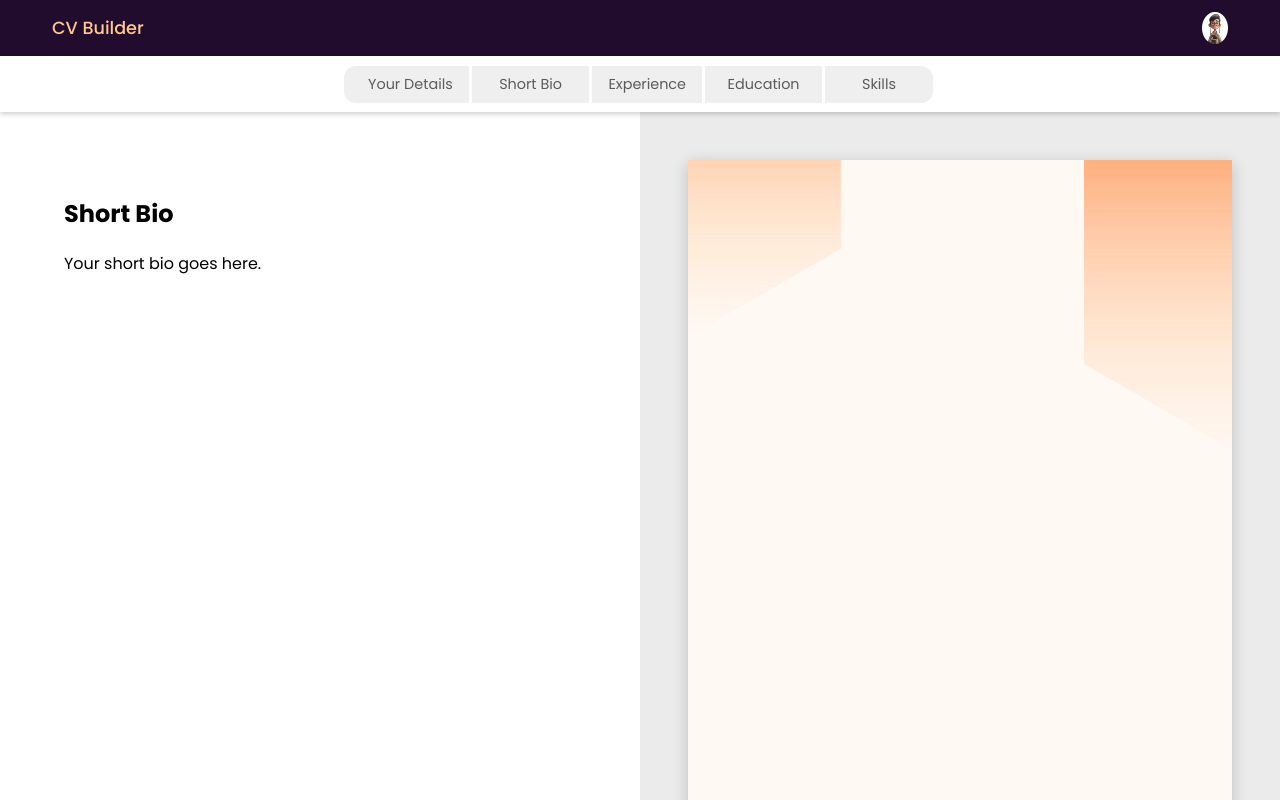
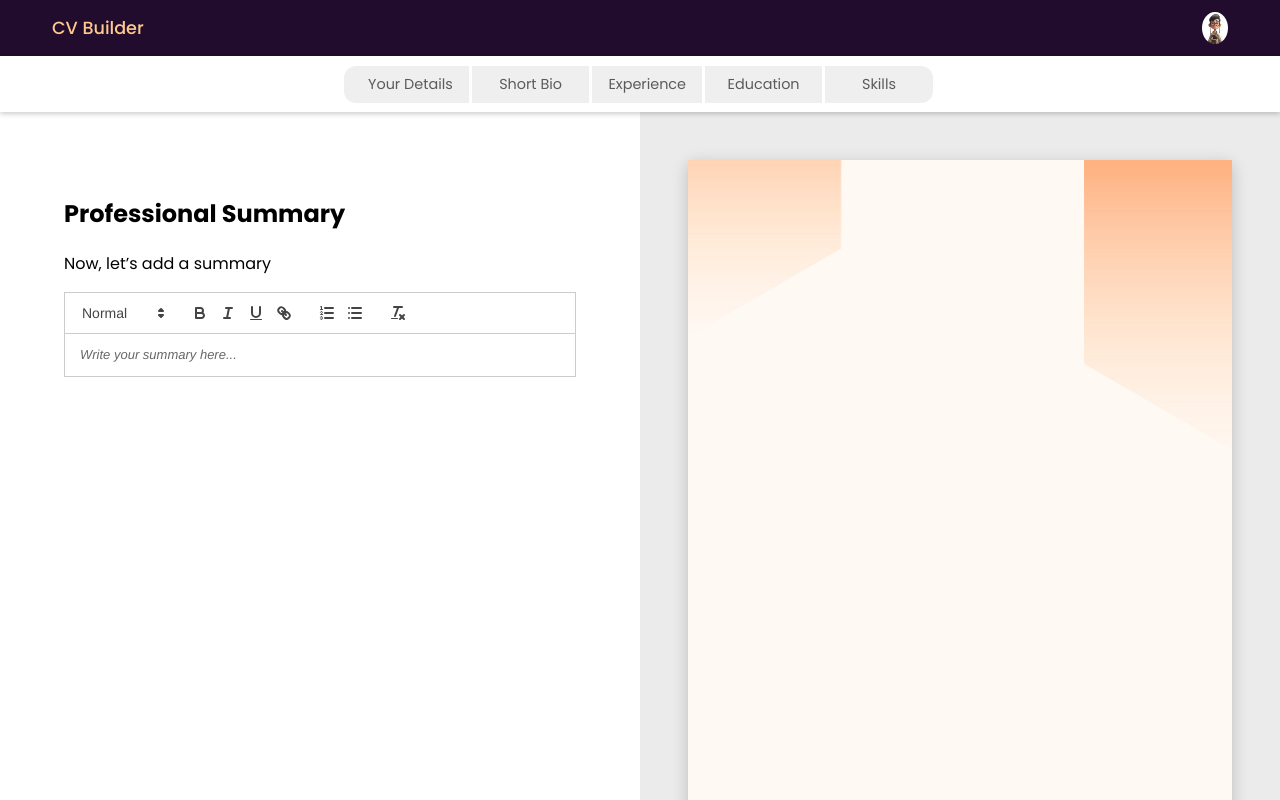
Before and after one commit to Hudsondaniel/CV-Generator, a React app in the folder CV/: page / in a window 1280 px wide. Both pictures are taken after a click on the button "Short Bio". Shown: the top 800 px of the page. Built offline with nearby package versions, Linux system fonts and the light colour scheme; the HTML template or start-up script is replaced by a standard one.

Commit message:
Editing the text typing area in short bio section

```diff
--- a/CV/package.json
+++ b/CV/package.json
@@ -12,7 +12,8 @@
   "dependencies": {
     "prop-types": "^15.8.1",
     "react": "^18.3.1",
-    "react-dom": "^18.3.1"
+    "react-dom": "^18.3.1",
+    "react-quill": "^2.0.0"
   },
   "devDependencies": {
     "@eslint/js": "^9.13.0",
--- a/CV/src/components/ShortBio.jsx
+++ b/CV/src/components/ShortBio.jsx
@@ -1,10 +1,30 @@
 import '../styles/ShortBio.css'
+import { useState } from 'react';
+import ReactQuill from 'react-quill'
+import '../../node_modules/react-quill/dist/quill.snow.css'
 
-export default function ShortBio(){
-    return(
+export default function ShortBio() {
+    const [text, setText] = useState('');
+
+    // This function handles the text changes
+    const handleTextChange = (value) => {
+        setText(value);
+    };
+
+    return (
         <div className="short-bio-section">
-            <h2>Short Bio</h2>
-            <p>Your short bio goes here.</p>
+            <div className="heading">
+                <h2>Professional Summary</h2>
+                <p>Now, let&rsquo;s add a summary</p>
+            </div>
+            <div className="text-editor">
+                <ReactQuill
+                    value={text}
+                    onChange={handleTextChange}
+                    placeholder="Write your summary here..."
+                    theme="snow" // The 'snow' theme adds a toolbar similar to the image you provided
+                />
+            </div>
         </div>
-    )
+    );
 }
```
Also changed, not shown: 1 other file (tests, documents, lock files or other folders).
